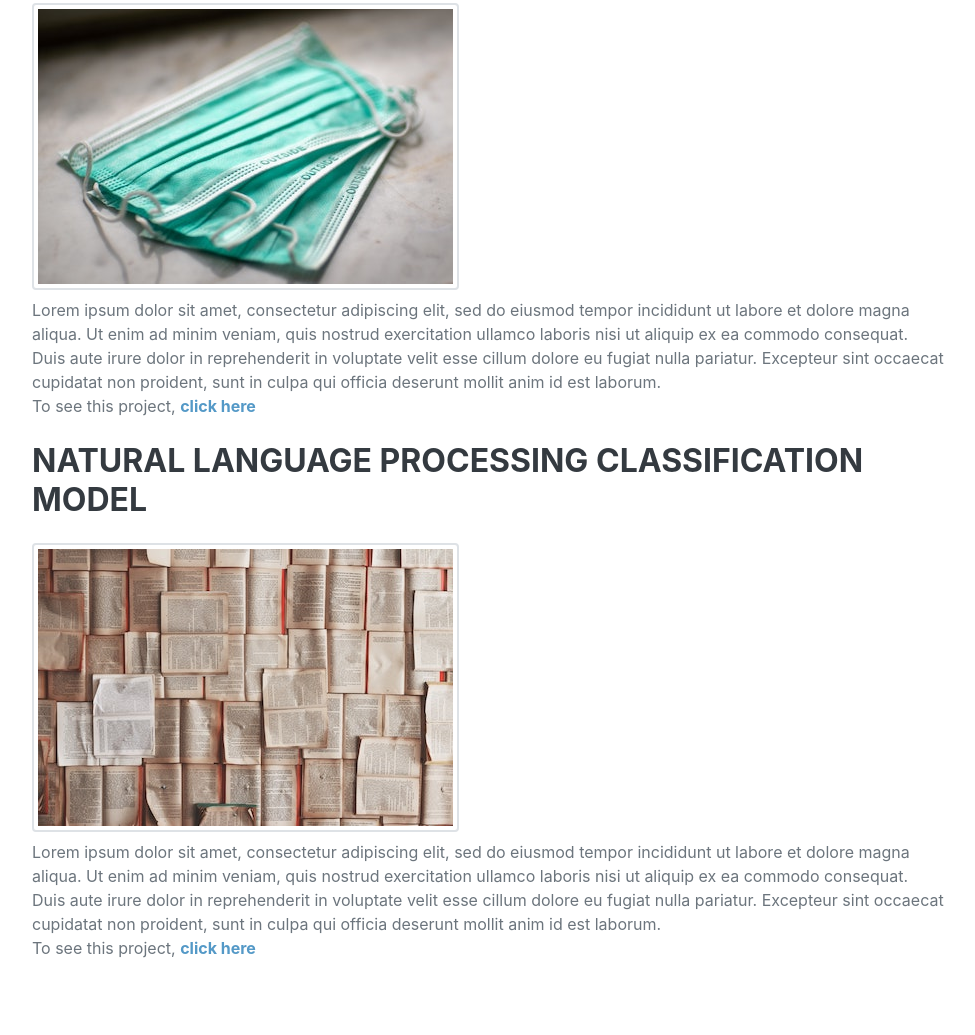
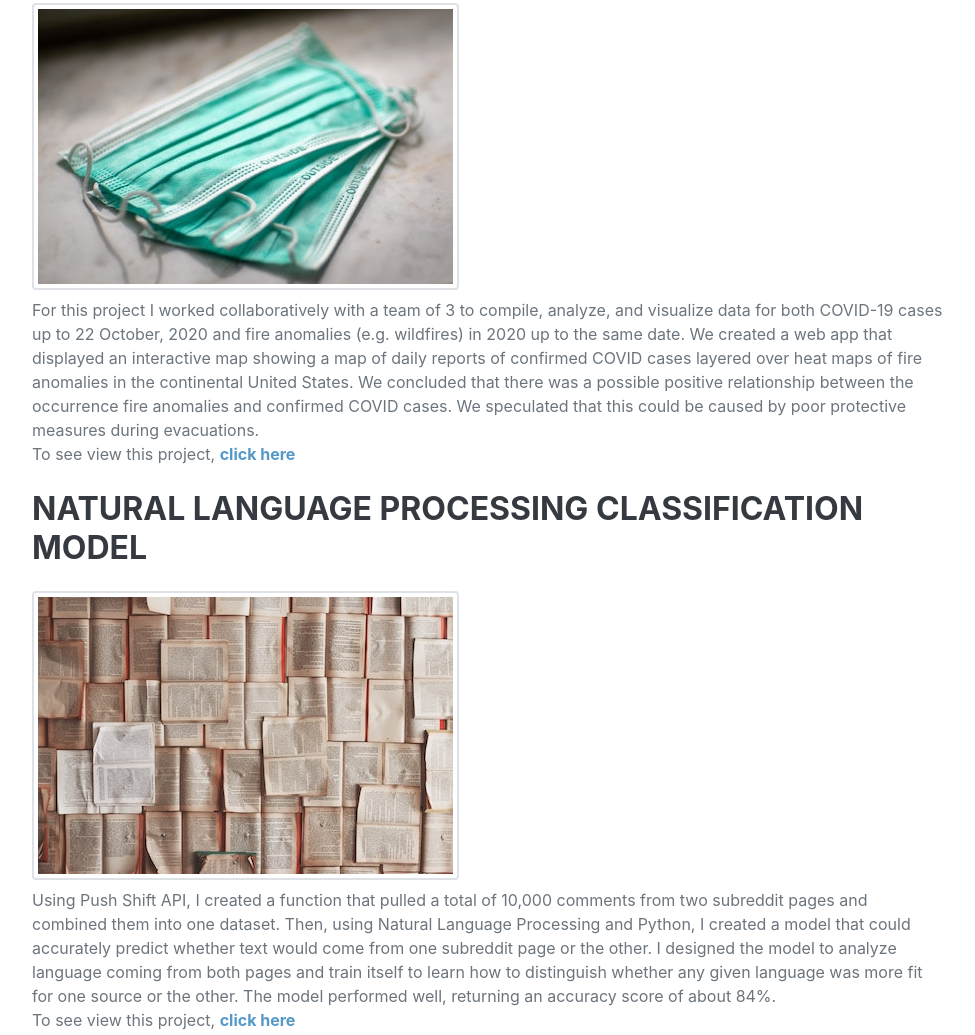
Before and after one commit to kevinrenois/kevinrenois.github.io, a plain HTML site: page index.html in a window 1280 px wide. Shown: the part 2422-3457 px from the top of the page, without its empty margins (288-1263 px from the left). Drawn offline with nearby package versions, Linux system fonts and the light colour scheme; a web font is replaced by a local one.

Commit message:
html upadte

```diff
--- a/index.html
+++ b/index.html
@@ -129,30 +129,34 @@
                                 input from a user, automatically query the database to search for that URL, and tell the user whether it is safe or dangerous.
                                 If the URL is not in the database the app will automatically pass the it through a classification model I built using Python to predict
                                 the probability of the URL being malicious. The model was trained using Natural Language Processing and Logistic Regression and
-                                had an accuracy score of 98%.<br>To see this project,
+                                had an accuracy score of 98%.
+                                <br>
+                                To see view this project,
                                 <a href="https://github.com/kevinrenois/Detecting-Malicious-URLS-using-Python-and-SQL" target="_blank"><strong>click here</strong></a>
                             </div><br>
                             <h3 class="mb-0">Mapping The Interaction of COVID-19 Cases and Wildfires Nationwide</h3><br>
 
                             <img class="img-thumbnail" src="assets/img/mika-baumeister-uz_T7h8ds04-unsplash.jpg" align="top">
 
-                            <div class="mt-2">Lorem ipsum dolor sit amet, consectetur adipiscing elit, sed do eiusmod tempor incididunt ut labore et dolore magna aliqua.
-                                Ut enim ad minim veniam, quis nostrud exercitation ullamco laboris nisi ut aliquip ex ea commodo consequat. Duis aute irure
-                                dolor in reprehenderit in voluptate velit esse cillum dolore eu fugiat nulla pariatur. Excepteur sint occaecat cupidatat non proident,
-                                sunt in culpa qui officia deserunt mollit anim id est laborum.<br>
-                                To see this project,
+                            <div class="mt-2">For this project I worked collaboratively with a team of 3 to compile, analyze, and visualize data for both COVID-19 cases up
+                                to 22 October, 2020 and fire anomalies (e.g. wildfires) in 2020 up to the same date. We created a web app that displayed an interactive map showing
+                                a map of daily reports of confirmed COVID cases layered over heat maps of fire anomalies in the continental United States. We concluded that there
+                                was a possible positive relationship between the occurrence fire anomalies and confirmed COVID cases. We speculated that this could be caused by poor protective
+                                measures during evacuations.
+                                <br>
+                                To see view this project,
                                 <a href="https://github.com/kevinrenois/COVID19-Natural-Disasters" target="_blank"><strong>click here</strong></a>
                             </div><br>
 
                             <h3 class="mb-0">Natural Language Processing Classification Model</h3><br>
 
                             <img class="img-thumbnail" src="assets/img/patrick-tomasso-Oaqk7qqNh_c-unsplash.jpg" align="top">
-                            <div class="mt-2">Lorem ipsum dolor sit amet, consectetur adipiscing elit, sed do eiusmod tempor incididunt ut labore et dolore magna aliqua.
-                                Ut enim ad minim veniam, quis nostrud exercitation ullamco laboris nisi ut aliquip ex ea commodo consequat. Duis aute irure
-                                dolor in reprehenderit in voluptate velit esse cillum dolore eu fugiat nulla pariatur. Excepteur sint occaecat cupidatat non proident,
-                                sunt in culpa qui officia deserunt mollit anim id est laborum.
+                            <div class="mt-2">Using Push Shift API, I created a function that pulled a total of 10,000 comments from two subreddit pages and combined them into one dataset.
+                                Then, using Natural Language Processing and Python, I created a model that could accurately predict whether text would come from one subreddit page or the other.
+                                I designed the model to analyze language coming from both pages and train itself to learn how to distinguish whether any given language was more fit for one source or the other.
+                                The model performed well, returning an accuracy score of about 84%.
                                 <br>
-                                To see this project,
+                                To see view this project,
                                 <a href="https://github.com/kevinrenois/Subreddit-Classification" target="_blank"><strong>click here</strong></a>
                             </div>
                             <br>
```
Also changed, not shown: 1 other file.
